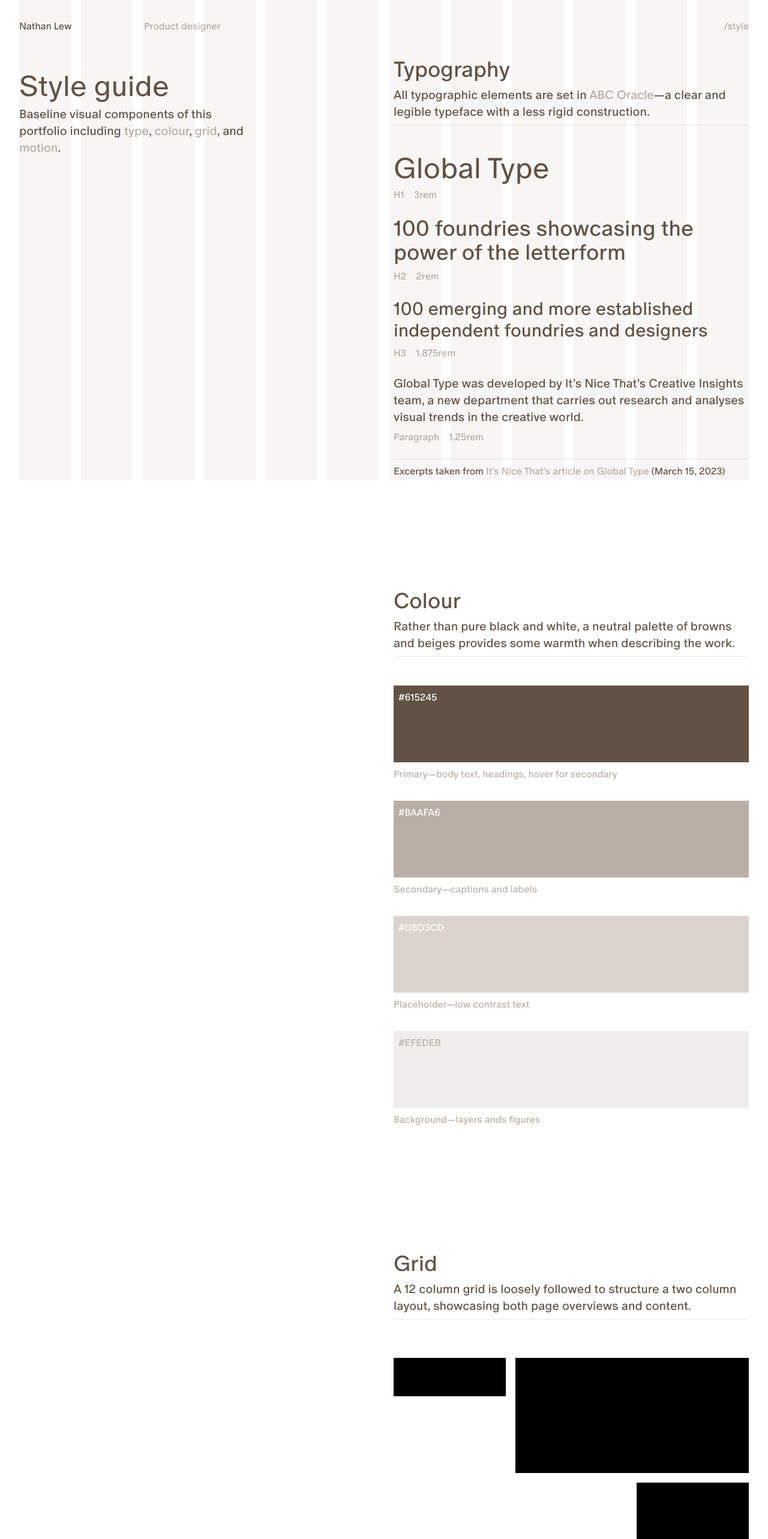
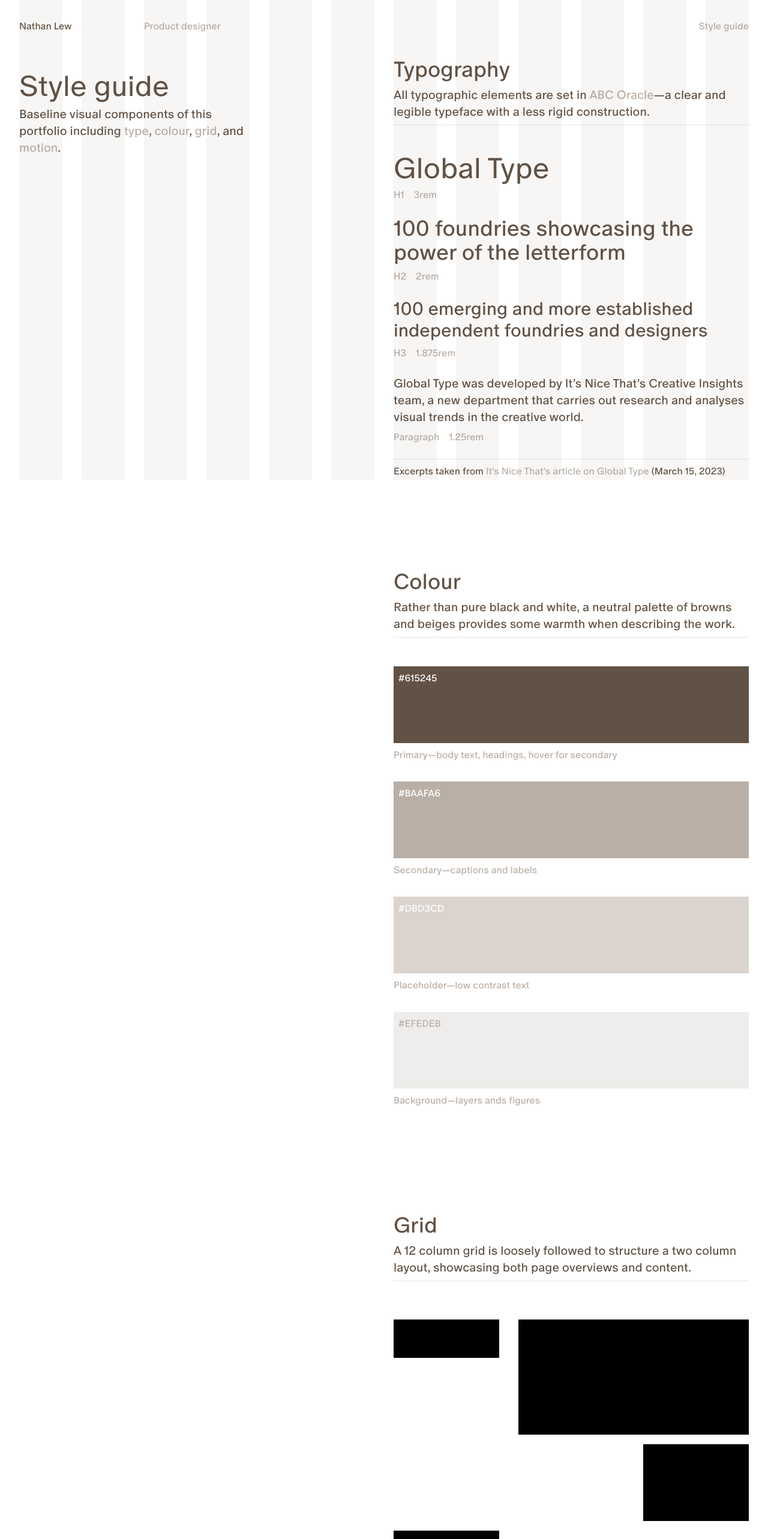
Before and after one commit to nethen/portfolioNext-summer, a Next.js app: page /style in a window 1280 px wide. Shown: the top 2566 px of the page at 60% size. Built offline with nearby package versions, Linux system fonts and the light colour scheme.

Commit message:
Fixed navbar page indication

```diff
--- a/app/(index)/page.js
+++ b/app/(index)/page.js
@@ -14,7 +14,7 @@ export default function Home() {
       </div>
     </section>
     <section className="col-span-full md:col-span-6 md:col-end-13 lg:mt-8">
-      <Link href="/projects/deciem">
+      <Link href="/projects/dictionaryplus">
         <Image
           className='mb-4'
           src={"/img/deciem.png"}
--- a/app/(sub)/layout.js
+++ b/app/(sub)/layout.js
@@ -1,5 +1,8 @@
+// 'use client'
+
 import '/app/globals.css'
 import localFont from 'next/font/local'
+import Navbar from '/components/Nav/Navbar'
 
 // Font files can be colocated inside of `pages`
 // https://nextjs.org/docs/pages/building-your-application/optimizing/fonts#local-fonts
@@ -59,6 +62,7 @@ export default function RootLayout({ children }) {
     <html lang="en">
       <body className={`${oracle.className}`}>
         <main className='grid grid-cols-12 gap-x-2 md:gap-x-4 lg:gap-x-8 px-4 text-theme lg:px-8 mt-16'>
+          <Navbar/>
           {children}
         </main>
       </body>
--- a/app/(sub)/projects/deciem/page.js
+++ b/app/(sub)/projects/dictionaryplus/page.js
@@ -8,30 +8,56 @@ import {TextElement, LinkElement}  from '/components/StyleGuide/TextElement';
 import ColourElement from '/components/StyleGuide/ColourElement';
 import ImageGrid from '/components/Grids/ImageGrid';
 import { motion, useScroll, useMotionValueEvent, useInView } from 'framer-motion';
+import { useWindowDimensions } from "/hooks/useWindowDimensions"
 import GridOverlay from '/components/Grids/GridOverlay';
 import { Header, Header3 } from '/components/Layouts/Header';
 import SideContainer from '/components/Layouts/SideContainer';
 
 
 export default function ProjectPage({ params }) {
+  const viewport = useWindowDimensions();
+
+  const { scrollYProgress } = useScroll();
+  const [hookedYPosition, setHookedYPosition] = useState(0);
+  useMotionValueEvent(scrollYProgress, "change", (latest) => {
+    setHookedYPosition(latest);
+  })
+
+
   return (
     <>
-      <Navbar/>
       {/* <section className="col-span-full md:mt-[4.5rem] lg:mt-[7.5rem] mb-4">
         <h1>Dictionary+</h1>
         <p>A 3 week UX design project, serving skincare science to the uninitiated</p> */}
         {/* <Image src="/img/deciem/header2.png" width={2880} height={1620}/> */}
       {/* </section> */}
-      <section className="col-span-full md:col-span-5 md:sticky md:h-[calc(100vh-4rem)] md:top-14 md:pt-6 lg:pt-8 mb-4 overflow-y-auto">
+      <motion.section
+        initial={false}
+        animate={{
+          // width: hookedYPosition > 0 ?  "100%" : `calc(100vw - ${viewport.width < 1024 ? 2 : 4 }rem)`
+          // paddingRight: "1000px"
+        }}
+        className="col-span-full md:col-span-5 md:sticky md:h-[calc(100vh-4rem)] md:top-14 md:pt-6 lg:pt-8 mb-4 overflow-y-auto pointer-events-none">
+        <h1
+          style={{
+            width: "calc(100vw - 2rem)"
+          }}
+        >
+          Dictionary+
+        </h1>
+        <p
+        style={{
+          width: `calc((5 * (100vw - ${viewport.width < 1024 ? 12 : 24 }rem) / 12))`
+        }}
+        className="text-base text-theme-caption">A 3 week UX design project, serving skincare science to the uninitiated</p>
         <motion.figure
           className="@container flex justify-center items-center bg-theme-background mb-4">
                 <motion.video
                 className="p-4 @sm:p-8 @lg:p-12"
                 disablePictureInPicture playsInline muted autoPlay loop src="https://www.sfu.ca/~nla61/videos/deciem/micro_intro.mp4"></motion.video>
         </motion.figure>
-        <h1>Dictionary+</h1>
-        <p>A 3 week UX design project, serving skincare science to the uninitiated</p>
-      </section>
+
+      </motion.section>
       <section className="col-span-full md:col-span-6 md:col-end-13">
 
         <SideContainer>
@@ -116,6 +142,12 @@ export default function ProjectPage({ params }) {
 
         <SideContainer id="solution">
           <p className="pt-4 my-4">
+            Dictionary+ is a feature proposal to natively surface the relationship between an ingredient and a customer&apos;s skincare goal.
+            By indicating how each ingredient reacts with the skin, along with
+          </p>
+        </SideContainer>
+        <SideContainer>
+          <p className="pt-4 my-4">
             Knowing that customers are relatively aware of different ingredients, Dictionary+ is a feature proposal to natively search for pr
           </p>
         </SideContainer>
--- a/app/(sub)/style/page.js
+++ b/app/(sub)/style/page.js
@@ -15,20 +15,6 @@ import SideContainer from '/components/Layouts/SideContainer';
 export default function StyleGuide() {
   const ref = useRef(null);
   const isInView = useInView(ref, {amount: 0.25});
-  // const { scrollYProgress } = useScroll({
-  //   target: ref,
-  //   offset: ["end end", "start start"]
-  // });
-  const [hookedYPosition, setHookedYPosition] = useState(0);
-  const [hookedView, setHookedView] = useState(false);
-  // useMotionValueEvent(scrollYProgress, "change", (latest) => {
-  //   setHookedYPosition(latest);
-  // })
-
-  useEffect(() => {
-    setHookedView(isInView);
-    console.log(isInView);
-  }, [isInView])
 
   return (
     <>
--- a/components/Grids/GridOverlay.js
+++ b/components/Grids/GridOverlay.js
@@ -15,7 +15,7 @@ const GridOverlay = ({isVisible}) => {
         <AnimatePresence>
             {isVisible && (<motion.div
                 key="overlay"
-                className="fixed top-0 left-0 right-0 bottom-0 pointer-events-none grid grid-cols-12 gap-x-2 lg:gap-x-4 px-4 lg:px-8 z-50"
+                className="fixed top-0 left-0 right-0 bottom-0 pointer-events-none grid grid-cols-12 gap-x-2 md:gap-x-4 lg:gap-x-8 px-4 lg:px-8 z-50"
                 variants={variants}
                 initial="hidden"
                 animate="visible"
--- a/components/Grids/ImageGrid.js
+++ b/components/Grids/ImageGrid.js
@@ -15,7 +15,7 @@ const ImageGrid = (props) => {
         console.log(variant);
     }
     return(
-        <motion.div className="grid grid-cols-6 gap-x-2 lg:gap-x-4 my-2 lg:my-4" onClick={test}>
+        <motion.div className="grid grid-cols-6 gap-x-2 md:gap-x-4 lg:gap-x-8 my-2 lg:my-4" onClick={test}>
             <AnimatePresence>
                 {variant < 4 &&
                 <motion.div
--- a/components/Layouts/SideContainer.js
+++ b/components/Layouts/SideContainer.js
@@ -1,6 +1,6 @@
 const SideContainer = ({ id, passRef, children }) => {
     return(
-        <div className={`group mb-32`} id={id} ref={passRef}>
+        <div className={`group mb-24`} id={id} ref={passRef}>
             { children }
         </div>
     )
--- a/components/Nav/Navbar.js
+++ b/components/Nav/Navbar.js
@@ -1,8 +1,16 @@
+'use client'
 import Link from 'next/link';
 import { usePathname } from 'next/navigation'
+import { Paths } from "/data/paths"
+
+const convertPath = () => {
+    const pathName = usePathname().split("/").slice(-1);
+    return Paths[pathName];
+}
 
 const Navbar = () => {
-    const pathName = usePathname();
+    const pathName = convertPath();
+    // console.log(pathNameConv);
     return(
         <header className="col-span-full h-fit fixed top-0 left-0 right-0 p-4 lg:p-8 bg-white z-50">
             <nav className="grid grid-cols-12 gap-x-2 md:gap-x-4 lg:gap-x-8 ">
--- a/components/StyleGuide/TextElement.js
+++ b/components/StyleGuide/TextElement.js
@@ -1,5 +1,4 @@
-'use client'
-import useWindowDimensions from '/hooks/useWindowDimensions';
+import { useWindowDimensions } from '/hooks/useWindowDimensions';
 import AnimLink from '../Nav/AnimLink';
 
 export const TextElement = (props, ...children) => {
--- /dev/null
+++ b/data/paths.jsx
@@ -0,0 +1,4 @@
+export const Paths = {
+    style: "Style guide",
+    dictionaryplus: "Dictionary+",
+}
--- a/hooks/useWindowDimensions.js
+++ b/hooks/useWindowDimensions.js
@@ -3,7 +3,7 @@ import { useState, useEffect } from "react";
 
 // Code loosely based off https://dev.to/reedbarger/how-to-create-a-usewindowsize-react-hook-2bcm
 
-const useWindowDimensions = () => {
+export const useWindowDimensions = () => {
     const [viewport, setViewport] = useState({
         width: undefined,
         height: undefined,
@@ -23,5 +23,3 @@ const useWindowDimensions = () => {
 
     return viewport;
 }
-
-export default useWindowDimensions;
```
